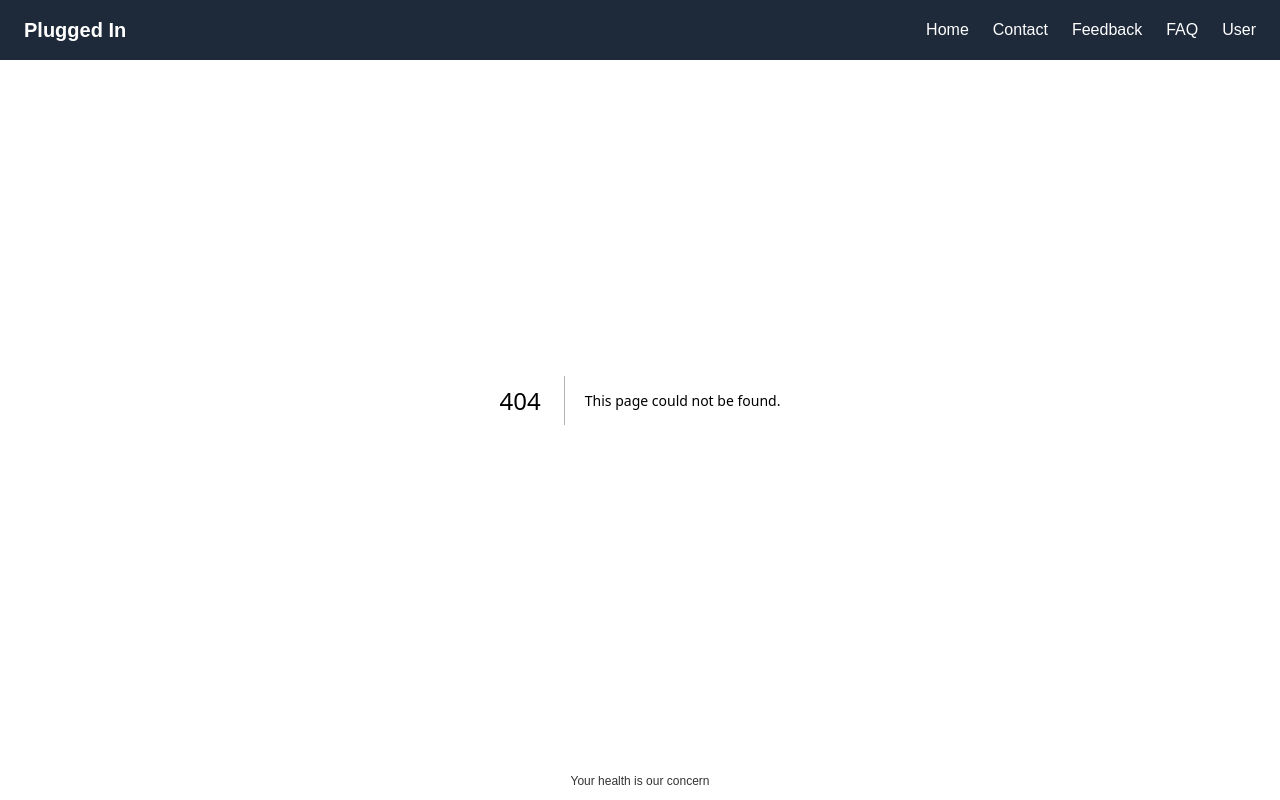
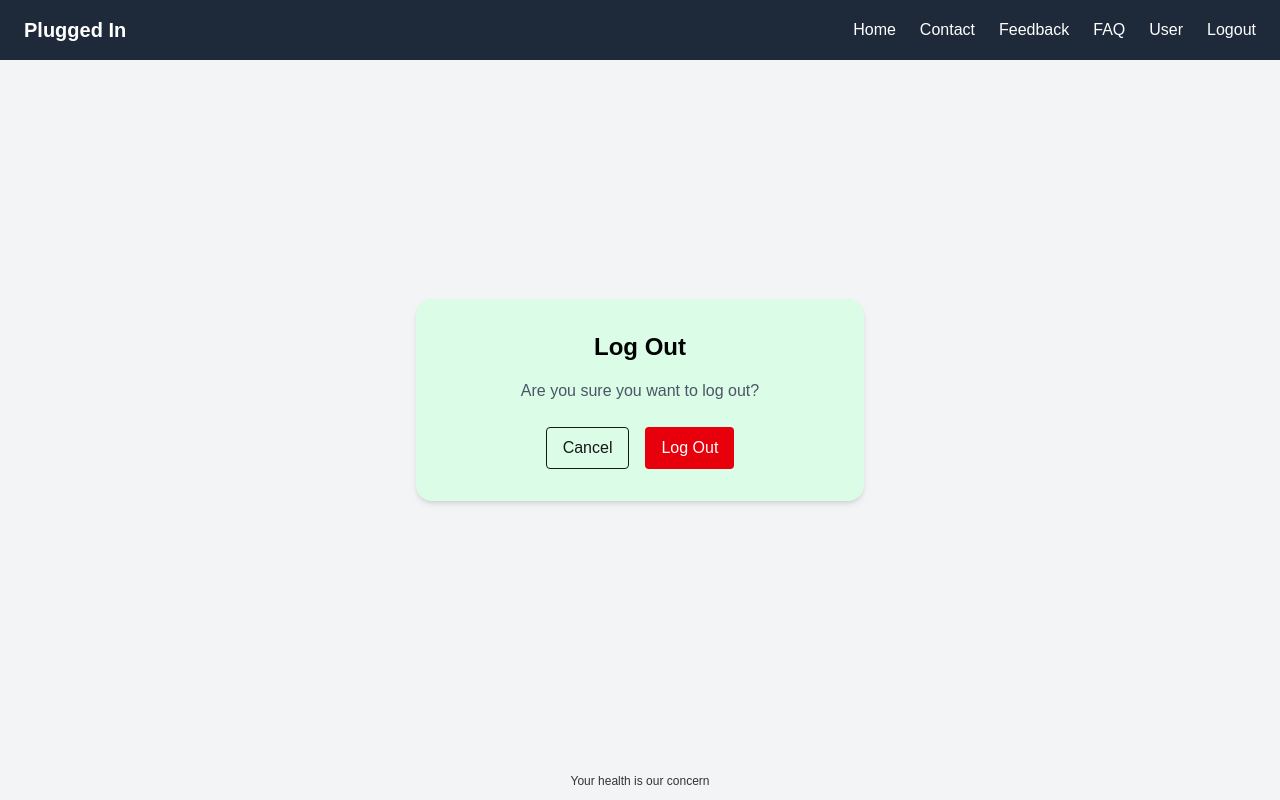
Before and after one commit to Tsinanga/project, a Next.js app in the folder my-app/: page /logout in a window 1280 px wide. Before the commit this address had no page. Built offline with nearby package versions, Linux system fonts and the light colour scheme.

Commit message:
Your commit message

```diff
--- a/my-app/src/app/components/Navbar/Navbar.tsx
+++ b/my-app/src/app/components/Navbar/Navbar.tsx
@@ -18,6 +18,7 @@ function Navbar() {
           <li><Link href="/feedback">Feedback</Link></li>
           <li><Link href="/faq">FAQ</Link></li>
           <li><Link href="/profile">User</Link></li>
+          <li><Link href="/logout">Logout</Link></li>
         </ul>
       </div>
 
--- /dev/null
+++ b/my-app/src/app/logout/page.tsx
@@ -0,0 +1,40 @@
+'use client';
+
+import { useRouter } from 'next/navigation';
+
+export default function LogoutPage() {
+  const router = useRouter();
+
+  const handleLogout = () => {
+    // Example: clear session/localStorage
+    localStorage.removeItem("user");
+
+    // TODO: if using JWT/cookies, also call your API to clear session
+
+    router.push("/login"); // redirect to login page
+  };
+
+  return (
+    <div className="flex items-center justify-center min-h-screen bg-gray-100">
+      <div className="bg-green-100 p-8 rounded-2xl shadow-md w-full max-w-md text-center">
+        <h1 className="text-2xl font-bold mb-4 text-black">Log Out</h1>
+        <p className="text-gray-600 mb-6">Are you sure you want to log out?</p>
+
+        <div className="flex justify-center gap-4">
+          <button
+            onClick={() => router.back()}
+            className="px-4 py-2 border rounded"
+          >
+            Cancel
+          </button>
+          <button
+            onClick={handleLogout}
+            className="px-4 py-2 bg-red-600 text-white rounded"
+          >
+            Log Out
+          </button>
+        </div>
+      </div>
+    </div>
+  );
+}
```
